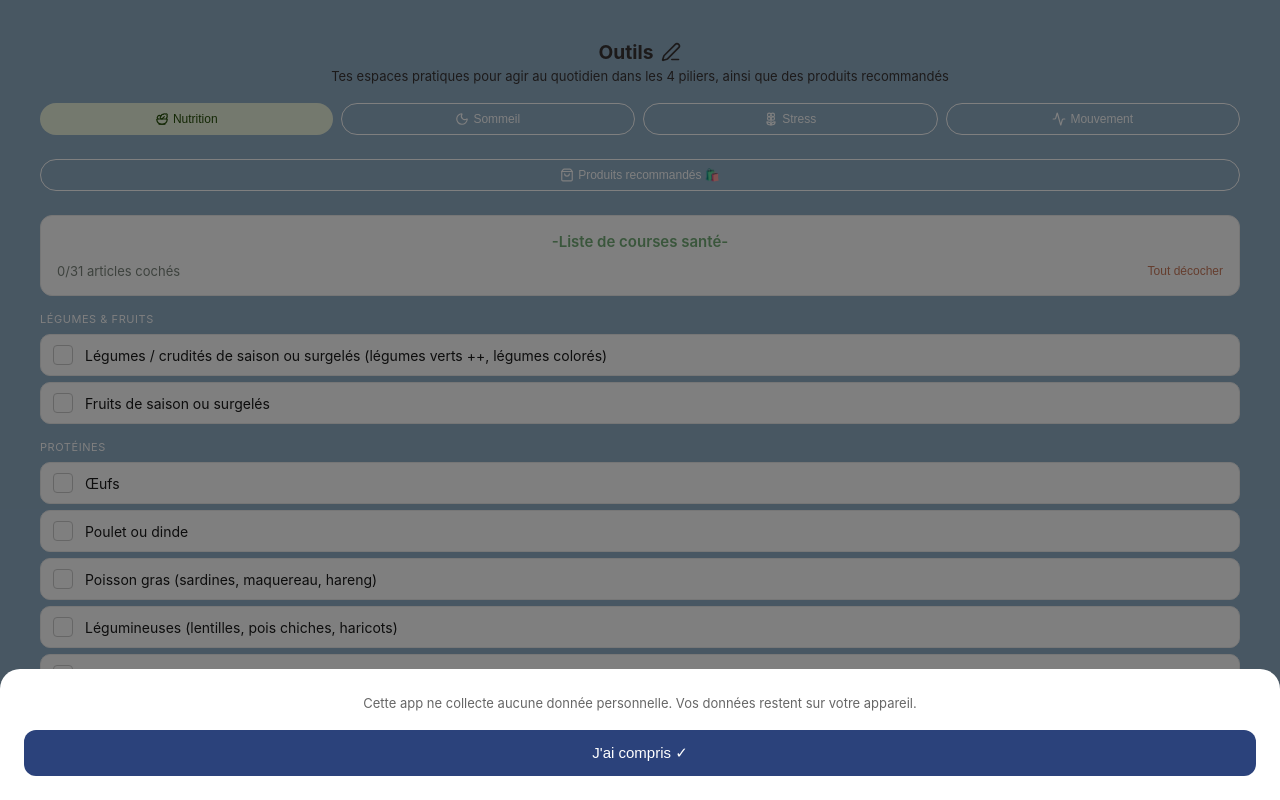
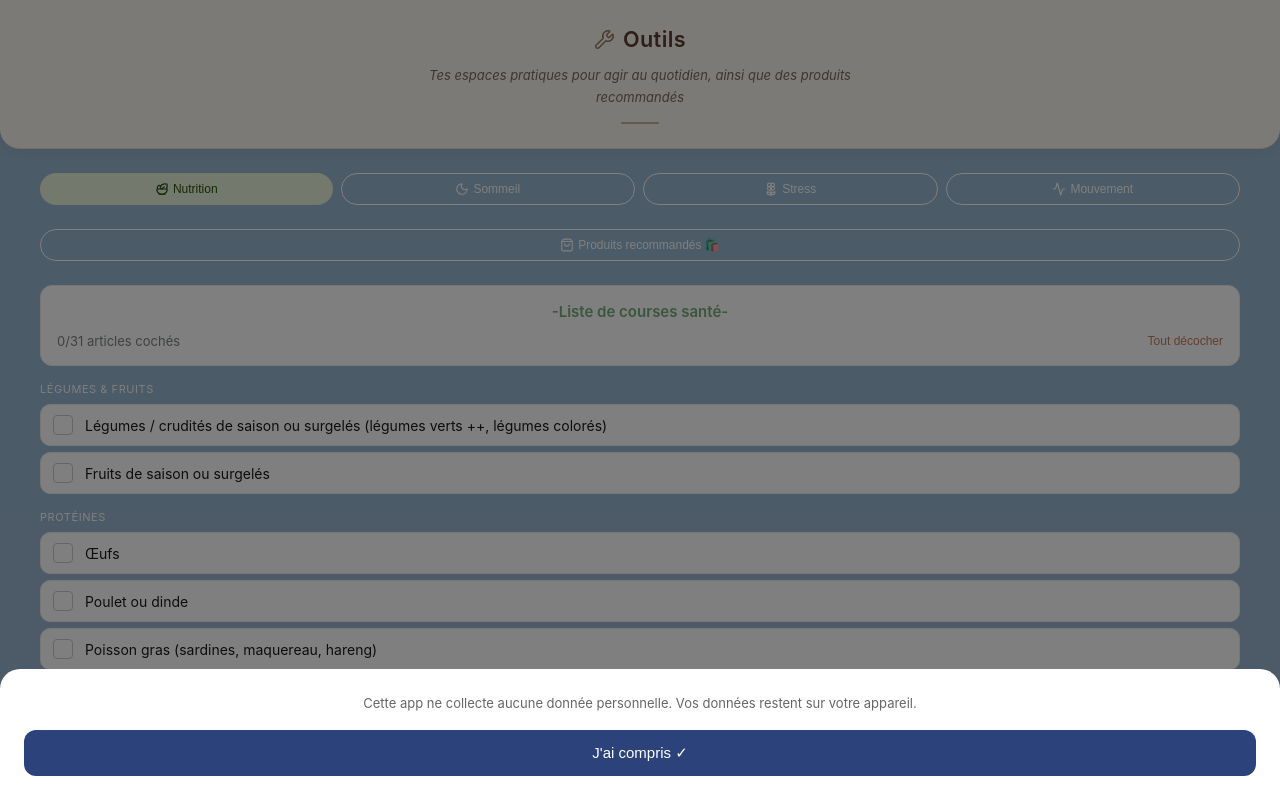
Before and after one commit to Anaisereni/serenitine, a React (Create React App) app: page /outils in a window 1280 px wide. Shown: the top 800 px of the page. Built offline with nearby package versions, Linux system fonts and the light colour scheme.

Commit message:
modif esthetiques et regleages pages

```diff
--- a/src/Accueil.js
+++ b/src/Accueil.js
@@ -135,7 +135,7 @@ function Accueil() {
       <div className="accueil-cards">
       <div className="accueil-card" onClick={() => setInstructions(!instructions)} style={{
   background: '#b8c5e0',
-  border: '1.5px solid #fcfcfc',
+  border: '1.5px solid #b8c5e0',
   boxShadow: '0 4px 12px rgba(200,160,122,0.25)',
   borderRadius: 16
 }}>
@@ -210,7 +210,7 @@ function Accueil() {
 <div className="accueil-cards">
 <div className="accueil-card" onClick={() => setConsultation(!consultation)} style={{
   background: '#b8c3dc',
-  border: '1.5px solid #ffffff',
+  border: '1.5px solid #b8c3dc',
   boxShadow: '0 4px 12px rgba(200,160,122,0.25)',
   borderRadius: 16
 }}>
--- a/src/App.css
+++ b/src/App.css
@@ -6,7 +6,7 @@
 
 body {
   font-family: -apple-system, sans-serif;
-  background: #91afc6;
+  background: #98b7cf;
   color: #1a1a1a;
 }
 
@@ -926,3 +926,73 @@ body {
   line-height: 1.7;
   font-style: italic;
 }
+.entete-onglet {
+  box-sizing: border-box;
+  width: calc(100% + 5rem);
+  margin: -2.5rem -2.5rem 1.5rem;
+  padding: 1.5rem 1rem;
+  background: #faf6ee;
+  border: none;
+  border-bottom: 1px solid #e8dece;
+  border-radius: 0 0 20px 20px;
+  box-shadow: 0 3px 12px rgba(92, 61, 46, 0.06);
+  text-align: center;
+}
+
+/* Routines n'a pas le padding supplémentaire des autres pages. */
+.liste-routines > .entete-onglet {
+  width: calc(100% + 3rem);
+  margin: -2.5rem -1.5rem 1.5rem;
+}
+
+
+.entete-onglet__titre {
+  display: flex;
+  align-items: center;
+  justify-content: center;
+  gap: 8px;
+  margin: 0;
+  color: #5c3d2e;
+  font-size: 1.2rem;
+  font-weight: 700;
+  line-height: 1.4;
+}
+
+.entete-onglet__titre svg {
+  flex-shrink: 0;
+  color: #92765b;
+}
+
+.entete-onglet__description {
+  max-width: 440px;
+  margin: 8px auto 0;
+  color: #786b5e;
+  font-size: 13px;
+  line-height: 1.6;
+  font-style: italic;
+}
+.entete-onglet__titre {
+  font-size: 1.35rem;
+  font-weight: 600;
+  letter-spacing: 0.02em;
+}
+
+.entete-onglet__titre svg {
+  stroke-width: 1.6;
+}
+
+.entete-onglet__description {
+  margin-top: 10px;
+  font-style: italic;
+  line-height: 1.7;
+}
+
+.entete-onglet::after {
+  content: '';
+  display: block;
+  width: 38px;
+  height: 2px;
+  margin: 14px auto 0;
+  background: #c9b596;
+  border-radius: 2px;
+}
--- a/src/App.js
+++ b/src/App.js
@@ -1,4 +1,4 @@
-import React, { useState } from 'react';
+import React, { useState, useLayoutEffect, useRef } from 'react';
 import { BrowserRouter, Routes, Route, Navigate, useNavigate, useLocation } from 'react-router-dom';
 import { Home, CheckCircle2, BookOpen, Wrench, User } from 'lucide-react';
 import './App.css';
@@ -18,6 +18,7 @@ export const AppContext = React.createContext(null);
 function NavBar() {
   const navigate = useNavigate();
   const location = useLocation();
+
 
   return (
     <nav className="nav-bar">
@@ -64,6 +65,35 @@ function ContenuApp() {
   const [routineId, setRoutineId] = useState(null);
   const navigate = useNavigate();
   const location = useLocation();
+  const cheminPrecedent = useRef(location.pathname);
+
+useLayoutEffect(() => {
+  const chemin = location.pathname;
+  const precedent = cheminPrecedent.current;
+
+  cheminPrecedent.current = chemin;
+
+  if (chemin === '/ressources') {
+    // Conserve la position uniquement lorsqu'on revient d'un article.
+    if (!precedent.startsWith('/ressources/')) {
+      sessionStorage.setItem('ressources_position', '0');
+    }
+
+    // Ressources gère déjà le défilement de sa liste.
+    return;
+  }
+
+  // Ressources gère déjà l'ouverture des articles en haut.
+  if (chemin.startsWith('/ressources/')) {
+    return;
+  }
+
+  window.scrollTo({
+    top: 0,
+    left: 0,
+    behavior: 'instant',
+  });
+}, [location.pathname]);
 
   const ouvrirFiche = (id) => {
     setRoutineId(id);
--- a/src/ListeRoutines.js
+++ b/src/ListeRoutines.js
@@ -46,8 +46,8 @@ const HUMEURS = [
 
 
 const MESSAGES_FELICITATIONS = {
-  "Quotidien": { emoji: "☺︎", texte: "Journée complète ! Toutes tes routines du jour sont faites." },
-  "Hebdomadaire": { emoji: "❀", texte: "Semaine complète ! Tu as réalisé toutes tes routines de la semaine." },
+  "Quotidien": { emoji: "🎉", texte: "Journée complète ! Toutes tes routines du jour sont faites." },
+  "Hebdomadaire": { emoji: "🥳", texte: "Semaine complète ! Tu as réalisé toutes tes routines de la semaine." },
   "Annuel": { emoji: "✓", texte: "Année complète ! Tous tes rendez-vous annuels sont à jour." },
 };
 
@@ -135,8 +135,23 @@ function Confettis({ actif }) {
 function ListeRoutines() {
   const { setRoutineId } = useContext(AppContext);
   const navigate = useNavigate();
-  const [pilierActif, setPilierActif] = useState("Tous");
-  const [frequenceActive, setFrequenceActive] = useState("Quotidien");
+  const [pilierActif, setPilierActif] = useState(() => {
+  const valeur = localStorage.getItem('routines_dernier_pilier');
+  return PILIERS.includes(valeur) ? valeur : 'Tous';
+});
+
+const [frequenceActive, setFrequenceActive] = useState(() => {
+  const valeur = localStorage.getItem('routines_derniere_frequence');
+  return FREQUENCES.includes(valeur) ? valeur : 'Quotidien';
+});
+
+useEffect(() => {
+  localStorage.setItem('routines_dernier_pilier', pilierActif);
+}, [pilierActif]);
+
+useEffect(() => {
+  localStorage.setItem('routines_derniere_frequence', frequenceActive);
+}, [frequenceActive]);
   const [confettisActifs, setConfettisActifs] = useState(false);
   const etaitCompleteRef = useRef(false);
   const [humeur, setHumeur] = useState(() => {
@@ -218,11 +233,12 @@ const choisirHumeur = (valeur) => {
     <div className="liste-routines">
 
       <Confettis actif={confettisActifs} />
-<div style={{ textAlign: 'center', marginBottom: '1rem' }}>
-  <h2 style={{ fontSize: '1.2rem', fontWeight: 700, color: '#393434', marginBottom: 4 }}>
-    Mes routines <CheckCircle2 size={20} />
+<div className="entete-onglet">
+  <h2 className="entete-onglet__titre">
+    <CheckCircle2 size={21} />
+    Mes routines
   </h2>
-  <p style={{ fontSize: 13, color: '#393434', opacity: 0.9 }}>
+  <p className="entete-onglet__description">
     Tes habitudes à cocher, avec leurs explications
   </p>
 </div>
--- a/src/Outils.js
+++ b/src/Outils.js
@@ -1,6 +1,6 @@
 import React, { useState, useEffect } from 'react';
 import { getAudioCtx, debloqueurAudio } from './audio';
-import { Check, Moon, ClipboardList, BedDouble, Frown, Meh, Smile, Laugh, HeartPulse, Wind, Flower2, PenLine, Activity, NotebookPen, Salad, ShoppingBag, ExternalLink, Music } from 'lucide-react';
+import { Check, Moon, ClipboardList, BedDouble, Frown, Meh, Smile, Laugh, HeartPulse, Wind, Flower2, PenLine, Activity, NotebookPen, Salad, ShoppingBag, ExternalLink, Music, Wrench } from 'lucide-react';
 
 const COURSES_DEFAUT = [
   { id: 1, categorie: "Légumes & Fruits", nom: "Légumes / crudités de saison ou surgelés (légumes verts ++, légumes colorés)" },
@@ -153,13 +153,27 @@ function OutilSommeil() {
     catch { return {}; }
   });
 
-  const today = new Date().toISOString().split('T')[0];
-  const entryAujourdhui = journal[today] || { coucher: '', lever: '', qualite: '', notes: '' };
+  // Recharge la fiche permanente ou la dernière fiche enregistrée.
+const derniereDate = Object.keys(journal)
+  .filter(key => /^\d{4}-\d{2}-\d{2}$/.test(key))
+  .sort()
+  .pop();
+
+const entryAujourdhui = journal.fiche ||
+  (derniereDate ? journal[derniereDate] : null) ||
+  { coucher: '', lever: '', qualite: '', notes: '' };
 
 const updateJournal = (field, value) => {
-    const updated = { ...journal, [today]: { ...entryAujourdhui, [field]: value } };
+  const updated = {
+    ...journal,
+    fiche: {
+      ...entryAujourdhui,
+      [field]: value,
+    },
+  };
+
+  localStorage.setItem('sommeil_journal', JSON.stringify(updated));
   setJournal(updated);
-    localStorage.setItem('sommeil_journal', JSON.stringify(updated));
 };
 
   const qualites = [
@@ -299,10 +313,25 @@ function OutilStress() {
   }, [actif]);
 
   const demarrer = () => {
+  if (actif) {
+    setActif(false);
+    return;
+  }
+
   debloqueurAudio();
+
+  const phaseActuelle =
+    compteurGlobal % 10 < 5 ? 'inspiration' : 'expiration';
+
+  phaseRef.current = phaseActuelle;
+
+  if (phaseActuelle === 'inspiration') {
     jouerSonInspiration(getAudioCtx());
-    phaseRef.current = 'inspiration';
-    setActif(a => !a);
+  } else {
+    jouerSonExpiration(getAudioCtx());
+  }
+
+  setActif(true);
 };
 
   const reset = () => {
@@ -333,7 +362,7 @@ function OutilStress() {
             border: `4px solid ${phase === 'inspiration' ? '#854F0B' : '#c8a07a'}`,
             display: 'flex', flexDirection: 'column', alignItems: 'center', justifyContent: 'center',
             background: phase === 'inspiration' ? '#FFF8F0' : '#FAEEDA',
-            transition: 'all 0.5s ease',
+            transition: 'transform 5s ease-in-out',
             transform: phase === 'inspiration' ? 'scale(1.08)' : 'scale(0.95)',
           }}>
             <Wind size={22} color="#854F0B" />
@@ -709,7 +738,18 @@ function OutilProduits() {
   );
 }
 function Outils() {
-  const [pilierActif, setPilierActif] = useState('Nutrition');
+  const [pilierActif, setPilierActif] = useState(() => {
+  const dernierOnglet = localStorage.getItem('outils_dernier_onglet');
+
+  return ['Nutrition', 'Sommeil', 'Stress', 'Mouvement', 'Produits']
+    .includes(dernierOnglet)
+    ? dernierOnglet
+    : 'Nutrition';
+});
+
+useEffect(() => {
+  localStorage.setItem('outils_dernier_onglet', pilierActif);
+}, [pilierActif]);
 
   const piliers = [
     { nom: 'Nutrition', Icon: Salad, couleur: '#27500A', bg: '#EAF3DE' },
@@ -720,12 +760,16 @@ function Outils() {
 
   return (
     <div style={{ padding: '1rem' }}>
-      <h2 style={{ fontSize: '1.2rem', fontWeight: 700, color: '#393434', marginBottom: 4, textAlign: 'center', display: 'flex', alignItems: 'center', justifyContent: 'center', gap: 8 }}>
-        Outils <PenLine size={20} />
+      <div className="entete-onglet">
+  <h2 className="entete-onglet__titre">
+    <Wrench size={21} />
+    Outils
   </h2>
-      <p style={{ fontSize: 13, color: '#393434', marginBottom: '1.2rem', textAlign: 'center' }}>
-        Tes espaces pratiques pour agir au quotidien dans les 4 piliers, ainsi que des produits recommandés
+  <p className="entete-onglet__description">
+    Tes espaces pratiques pour agir au quotidien,
+    ainsi que des produits recommandés
   </p>
+</div>
       <div style={{ display: 'flex', gap: 8, marginBottom: '1.5rem', flexWrap: 'wrap' }}>
   {piliers.map(p => (
     <button key={p.nom} onClick={() => setPilierActif(p.nom)}
--- a/src/Profil.js
+++ b/src/Profil.js
@@ -63,12 +63,13 @@ function Profil() {
   return (
 
     <div className="profil-wrap">
-<div style={{ textAlign: 'center', marginBottom: '1rem' }}>
-  <h2 style={{ fontSize: '1.2rem', fontWeight: 700, color: '#393434', marginBottom: 4 }}>
-    Mon profil <User size={20} />
+<div className="entete-onglet">
+  <h2 className="entete-onglet__titre">
+    <User size={21} />
+    Mon profil
   </h2>
-  <p style={{ fontSize: 13, color: '#393434', opacity: 0.9 }}>
-    Retrouve ton évolution ici ainsi que les infos à propos de l'app
+  <p className="entete-onglet__description">
+    Retrouve ton évolution et les informations à propos de Sérénitine
   </p>
 </div>
       <div className="profil-hero" style={{ position: 'relative', overflow: 'hidden' }}>
```
Also changed, not shown: src/Ressources.js (+54 -12 lines). Lines whose indentation alone changed are shown as unchanged.
